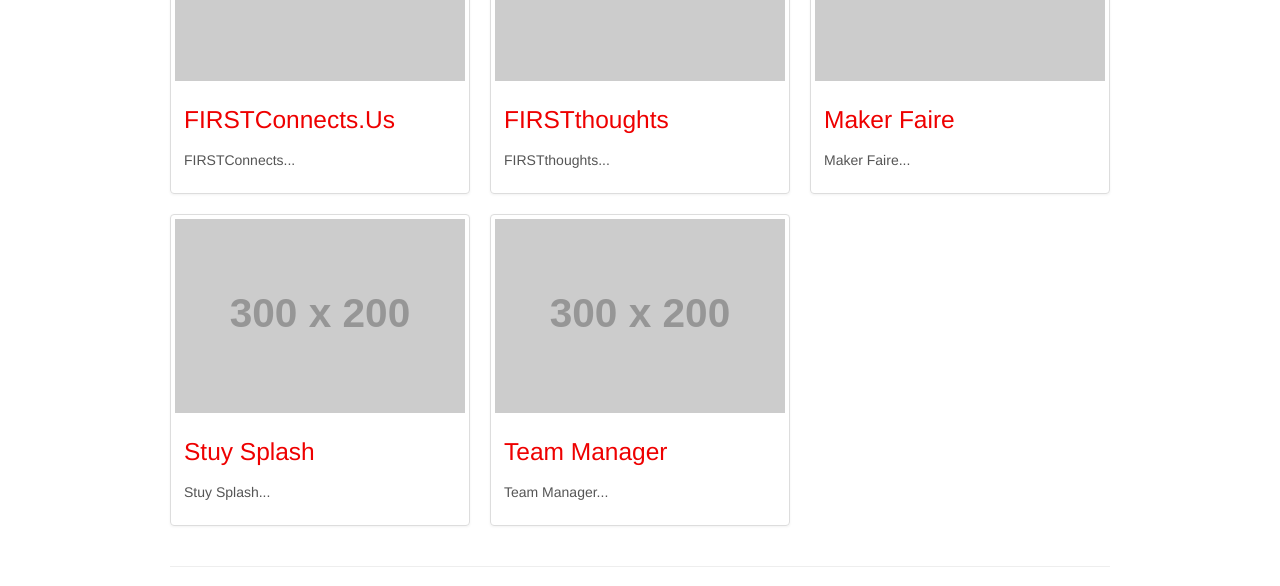
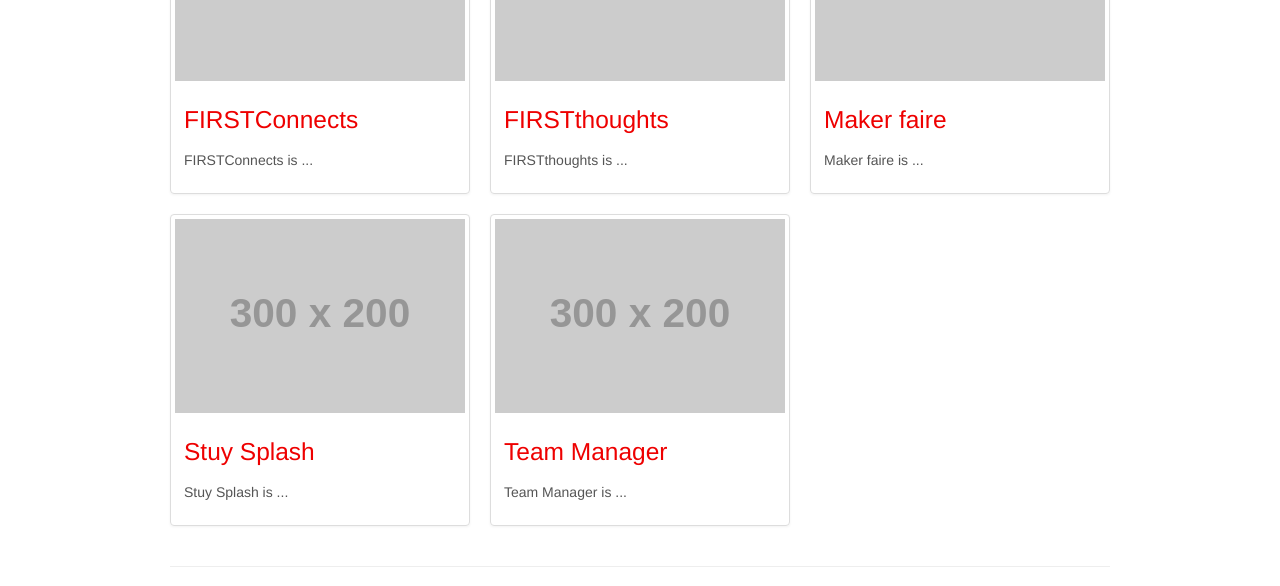
Before and after one commit to StuyPulse/team694.github.io, a Jekyll site: the page built from community/projects/index.html, in a window 1280 px wide. Shown: the part 267-853 px from the top of the page. Built offline with Jekyll 4.4.1, drawn with Linux system fonts in a browser that asks for light colours; nearby versions of some CDN libraries; some of the changed lines change nothing that is shown.

Commit message:
reformat projects/index.html so it uses forloop

```diff
--- a/community/projects/index.html
+++ b/community/projects/index.html
@@ -1,9 +1,41 @@
 ---
 layout: page
 title: Projects
+projects:
+    - name: FIRSTConnects
+      url: /community/projects/firstconnects/
+      image-url: http://placehold.it/300x200
+    - name: FIRSTthoughts
+      url: /community/projects/firstthoughts/
+      image-url: http://placehold.it/300x200
+    - name: Maker faire
+      url: /community/projects/makerfaire/
+      image-url: http://placehold.it/300x200
+    - name: Stuy Splash
+      url: /community/projects/stuysplash/
+      image-url: http://placehold.it/300x200
+    - name: Team Manager
+      url: /community/projects/teammanger/
+      image-url: http://placehold.it/300x200
 ---
+
 <p>Describe how we do projects, demos, etc. for other teams and the community.</p>
 
+<ul class="thumbnails">
+    {% for project in page.projects %}
+        <li class="span4">
+            <div class="thumbnail">
+                <a href="{{ project.url }}"><img src="{{ project.image-url }}" alt="{{ project.name }}"></a>
+                <div class="caption">
+                    <h3><a href="{{ project.url }}">{{ project.name }}</a></h3>
+                    <p>{{ project.name }} is ...</p>
+                </div>
+            </div>
+         </li>
+    {% endfor %}
+</ul>
+
+{% comment %}
 <ul class="thumbnails">
     <li class="span4">
         <div class="thumbnail">
@@ -50,4 +82,5 @@
              </div>
          </div>
      </li>
-</ul>
+ </ul>
+ {% endcomment %}
```
